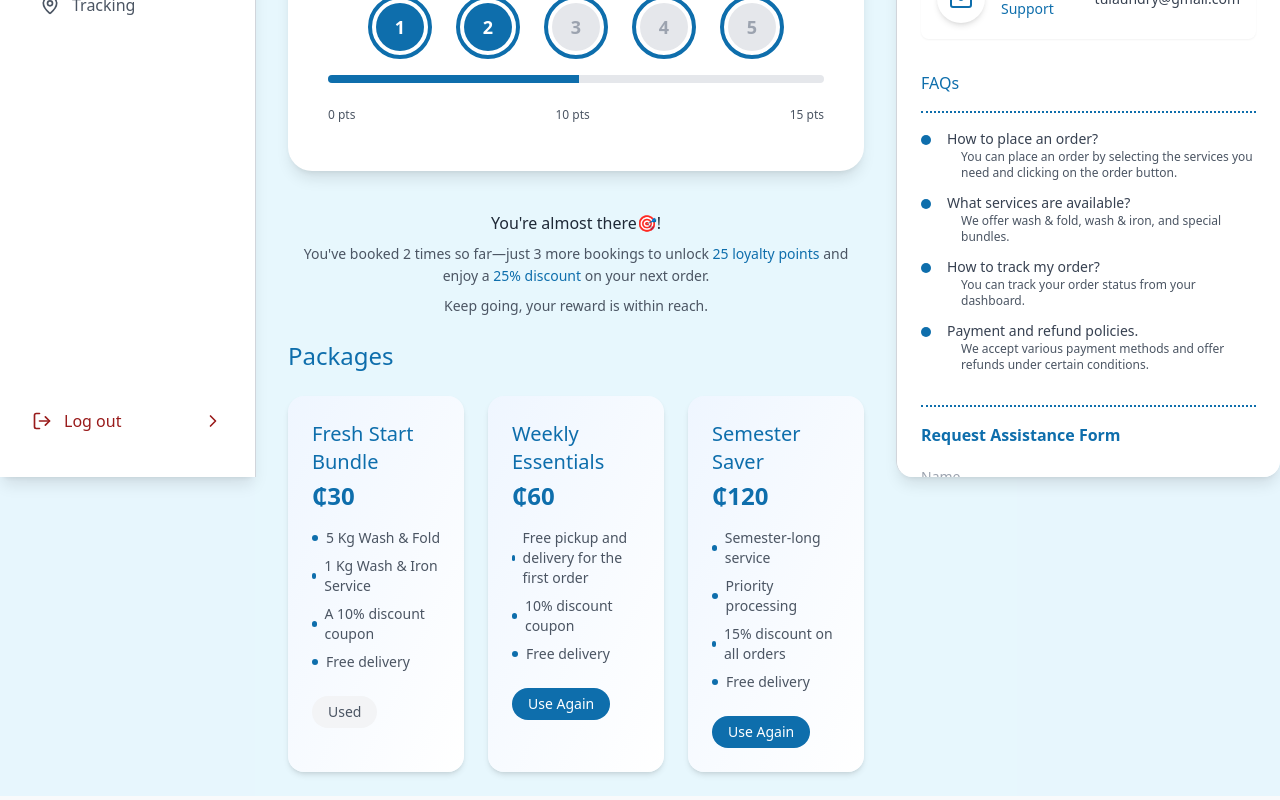
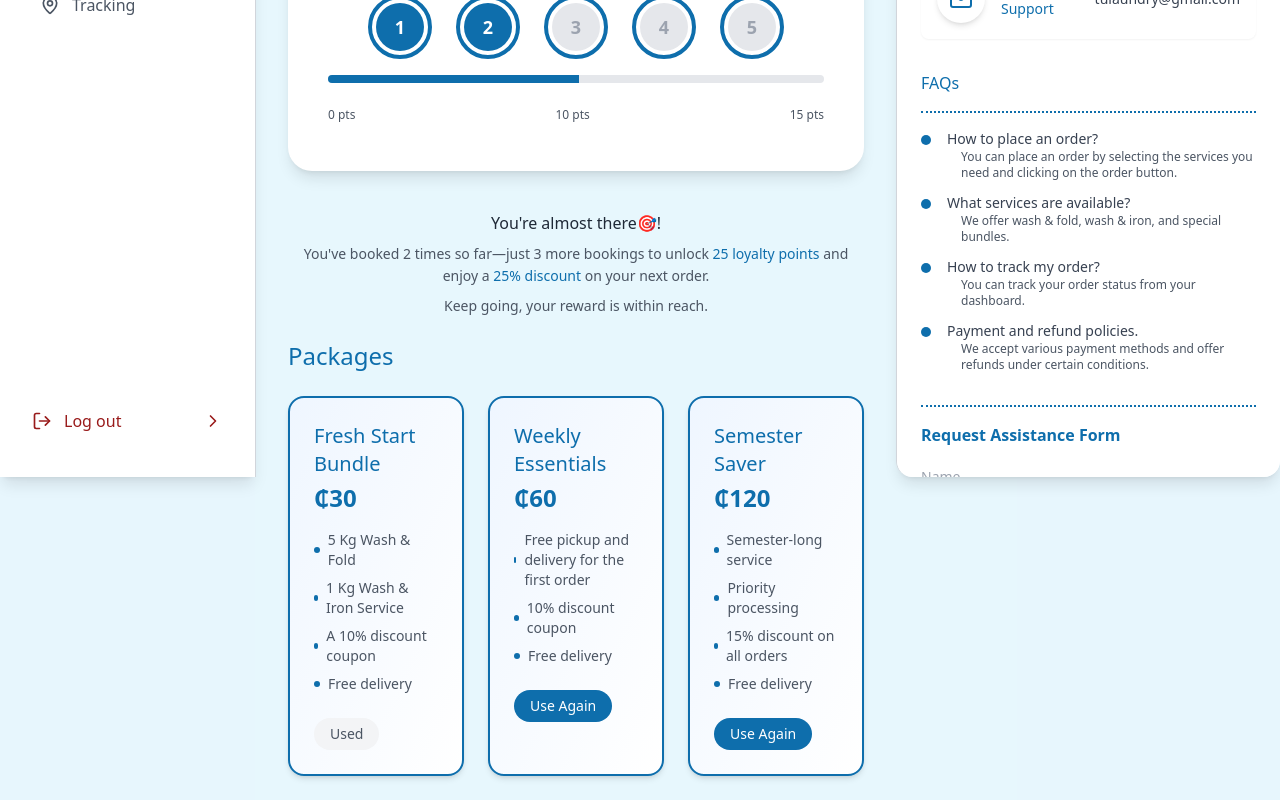
Before and after one commit to Aristocratjnr/Consumer-dashboard, a Next.js app: page / in a window 1280 px wide. Shown: the part 323-1123 px from the top of the page. Built offline with nearby package versions, Linux system fonts and the light colour scheme.

Commit message:
add border styling to package cards in dashboard home page

```diff
--- a/src/app/(dashboard)/home/page.tsx
+++ b/src/app/(dashboard)/home/page.tsx
@@ -229,7 +229,7 @@
                   <h2 className="text-teal text-2xl font-semi-bold mb-6">Packages</h2>
                   <div className="grid grid-cols-1 md:grid-cols-2 lg:grid-cols-3 gap-6">
                     {packages.map((pkg) => (
-                      <div key={pkg.id} className="bg-gradient-to-br from-blue-50 to-white p-6 rounded-2xl shadow-md hover:shadow-lg transition-shadow">
+                      <div key={pkg.id} className="bg-gradient-to-br from-blue-50 to-white p-6 rounded-2xl shadow-md hover:shadow-lg transition-shadow border-2 border-teal-1000">
                         <div className="flex items-start justify-between mb-4">
                           <div>
                             <h3 className="font-semi-bold text-teal text-xl">{pkg.name}</h3>
```
